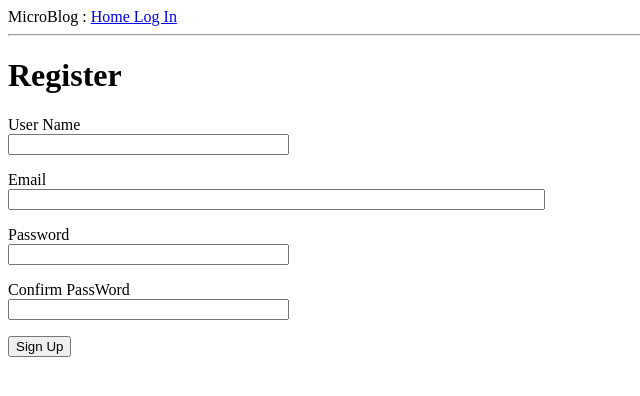
After one commit to dibinvm1/Microblog_With_Flask, a Flask app: page /register in a window 1280 px wide. The commit adds this page. Shown: the top 396 px of the page, without its empty margins (0-640 px from the left). Run offline with Flask 2, Linux system fonts and the light colour scheme.

Commit message:
SignUp is functional

```diff
--- a/app/__init__.py
+++ b/app/__init__.py
@@ -2,10 +2,13 @@ from flask import Flask
 from config import Config
 from flask_sqlalchemy import SQLAlchemy
 from flask_migrate import Migrate
+from flask_login import LoginManager
 
 app = Flask(__name__)
 app.config.from_object(Config)
 db = SQLAlchemy(app)
 migrate = Migrate(app,db)
+login = LoginManager(app)
+login.login_view = 'login'
 
 from app import routes , models
--- a/app/forms.py
+++ b/app/forms.py
@@ -1,10 +1,28 @@
 from flask_wtf import FlaskForm
 
-from wtforms import StringField,PasswordField,BooleanField,SubmitField
-from wtforms.validators import DataRequired
+from wtforms import StringField, PasswordField, BooleanField, SubmitField
+from wtforms.validators import DataRequired, ValidationError, Email, EqualTo
+from app.models import User
 
 class LoginForm(FlaskForm):
-    uName = StringField('User Name',validators=[DataRequired()])
-    password = PasswordField('Password',validators=[DataRequired()])
+    uName = StringField('User Name', validators=[DataRequired()])
+    password = PasswordField('Password', validators=[DataRequired()])
     rememberMe = BooleanField('Remember Me')
     submit = SubmitField('Sign In')
+
+class RegristrationForm(FlaskForm):
+    uName = StringField('User Name', validators=[DataRequired()])
+    email = StringField('Email', validators=[DataRequired(),Email()])
+    password = PasswordField('Password', validators=[DataRequired()])
+    password2 = PasswordField('Confirm PassWord', validators=[DataRequired(),EqualTo('password')])
+    submit = SubmitField('Sign Up')
+
+    def validate_uName(self,uName):
+        user = User.query.filter_by(username = uName.data).first()
+        if user is not None:
+            raise ValidationError('Please Use a different Username')
+
+    def validate_email(self, email):
+        user = User.query.filter_by(email = email.data).first()
+        if user is not None:
+            raise ValidationError('Please Use a different Email address')
--- a/app/routes.py
+++ b/app/routes.py
@@ -1,11 +1,14 @@
-from app import app
-from flask import render_template, flash, redirect, url_for
-from app.forms import LoginForm
+from app import app, db
+from flask import render_template, flash, redirect, url_for, request
+from app.forms import LoginForm, RegristrationForm
+from flask_login import current_user, login_user, logout_user, login_required
+from app.models import User
+from werkzeug.urls import url_parse
 
 @app.route('/')
 @app.route('/index')
+@login_required
 def index():
-    user = {'uname' : 'DvM'}
     posts = [
         {
             'author': {'username': 'John'},
@@ -16,12 +19,40 @@ def index():
             'body': 'The Avengers movie was so cool!'
         }
     ]
-    return render_template('index.html',title = "Home", user=user , posts = posts)
+    return render_template('index.html',title = "Home Page", posts = posts)
 
-@app.route('/login' , methods=['GET','POST'])
+@app.route('/login' , methods=['GET', 'POST'])
 def login():
+    if current_user.is_authenticated:
+        return redirect(url_for('index'))
     form = LoginForm()
     if form.validate_on_submit():
-        flash('Login requested for user {},remember_me={}'.format(form.uName.data,form.rememberMe.data))
-        return redirect(url_for("index"))
+        user = User.query.filter((User.username == form.uName.data.lower()) |(User.email == form.uName.data.lower())).first()
+        if user is None or not user.check_password(form.password.data):
+            flash('Invalid username or Password')
+            return redirect(url_for('login'))
+        login_user(user,remember=form.rememberMe.data)
+        next_page = request.args.get('next')
+        if not next_page or url_parse(next_page).netloc != '':
+            next_page = url_for('index')
+        return redirect(next_page)
     return render_template('login.html',title = 'Sign In', form = form)
+
+@app.route('/logout')
+def logout():
+    logout_user()
+    return redirect(url_for('index'))
+
+@app.route('/register',methods = ['GET', 'POST'])
+def register():
+    if current_user.is_authenticated:
+        return redirect(url_for('index'))
+    form = RegristrationForm()
+    if form.validate_on_submit():
+        user = User(username = form.uName.data.lower(),email = form.email.data.lower())
+        user.set_password(form.password.data)
+        db.session.add(user)
+        db.session.commit()
+        flash('Congratulations,You are now a registered user!')
+        return redirect(url_for('login'))
+    return render_template('register.html', title = 'Register', form=form)
--- a/app/templates/base.html
+++ b/app/templates/base.html
@@ -10,7 +10,11 @@
         <div>
             MicroBlog :
                 <a href="{{  url_for('index') }}">Home </a>
+                {%  if current_user.is_anonymous %}
                 <a href="{{ url_for('login') }}">Log In</a>
+                {% else %}
+                <a href="{{ url_for('logout') }}">Log Out</a>
+                {% endif %}
         </div>
         <hr>
         {% with messages = get_flashed_messages() %}
--- a/app/templates/index.html
+++ b/app/templates/index.html
@@ -1,6 +1,6 @@
 {% extends "base.html" %}
 {% block content %}
-    <h1> Hello,{{user.uname}}</h1>
+    <h1> Hello,{{current_user.username}}</h1>
     {%for post in posts%}
         <div><p>{{post.author.username }} says : <b>{{post.body}}</b></p></div>
     {%endfor%}
--- a/app/templates/login.html
+++ b/app/templates/login.html
@@ -4,7 +4,7 @@
     <form action="" method="POST" novalidate>
         {{ form.hidden_tag() }}
         <p>
-            {{ form.uName.label }}<br>
+            {{ form.uName.label }}\Email<br>
             {{ form.uName(size=32) }}<br>
             {% for error in form.uName.errors %}
             <span style="color: red;">{{ error }}</span>
@@ -25,4 +25,5 @@
             {{ form.submit() }}
         </p>
     </form>
+    <p>New User? <a href="{{ url_for('register') }}">Click to Register!</a></p>
 {%endblock%}
--- /dev/null
+++ b/app/templates/register.html
@@ -0,0 +1,37 @@
+{% extends "base.html" %}
+
+{% block content %}
+    <h1>Register</h1>
+    <form action="" method="POST">
+        {{form.hidden_tag()}}
+        <p>
+            {{ form.uName.label }}</br>
+            {{ form.uName(size=32) }}</br>
+            {% for error in form.uName.erros %}
+            <span style="color: red;">{{ error }}</span>
+            {% endfor %}
+        </p>
+        <p>
+            {{ form.email.label }}</br>
+            {{ form.email(size=64) }}</br>
+            {% for error in form.email.erros %}
+            <span style="color: red;">{{ error }}</span>
+            {% endfor %}
+        </p>
+        <p>
+            {{ form.password.label }}</br>
+            {{ form.password(size=32) }}</br>
+            {% for error in form.password.erros %}
+            <span style="color: red;">{{ error }}</span>
+            {% endfor %}
+        </p>
+        <p>
+            {{ form.password2.label }}</br>
+            {{ form.password2(size=32) }}</br>
+            {% for error in form.password2.erros %}
+            <span style="color: red;">{{ error }}</span>
+            {% endfor %}
+        </p>
+        <p>{{ form.submit() }}</p>
+    </form>
+    {%endblock%}
```
Also changed, not shown: app/models.py (+8 -2 lines), app.db.
